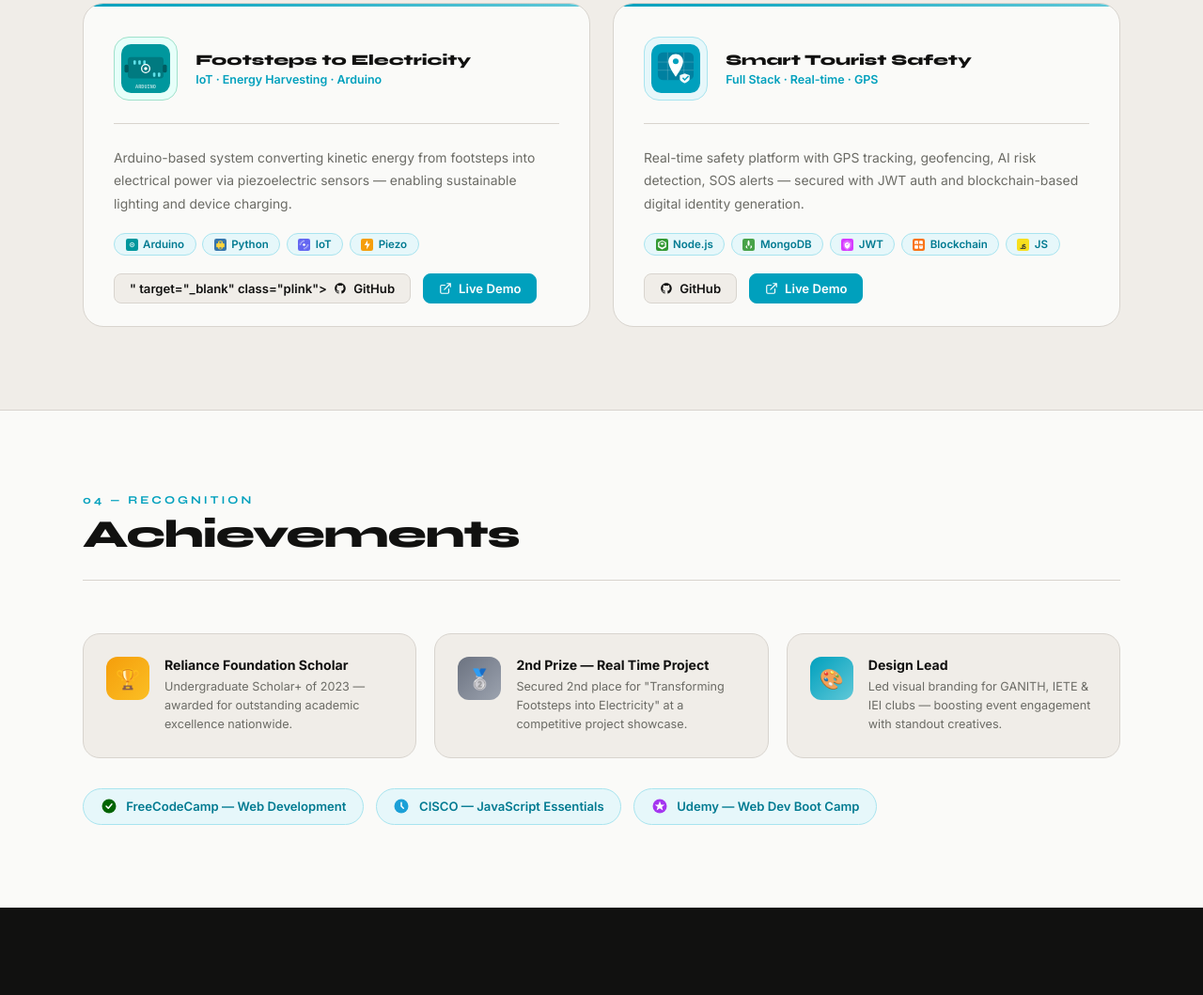
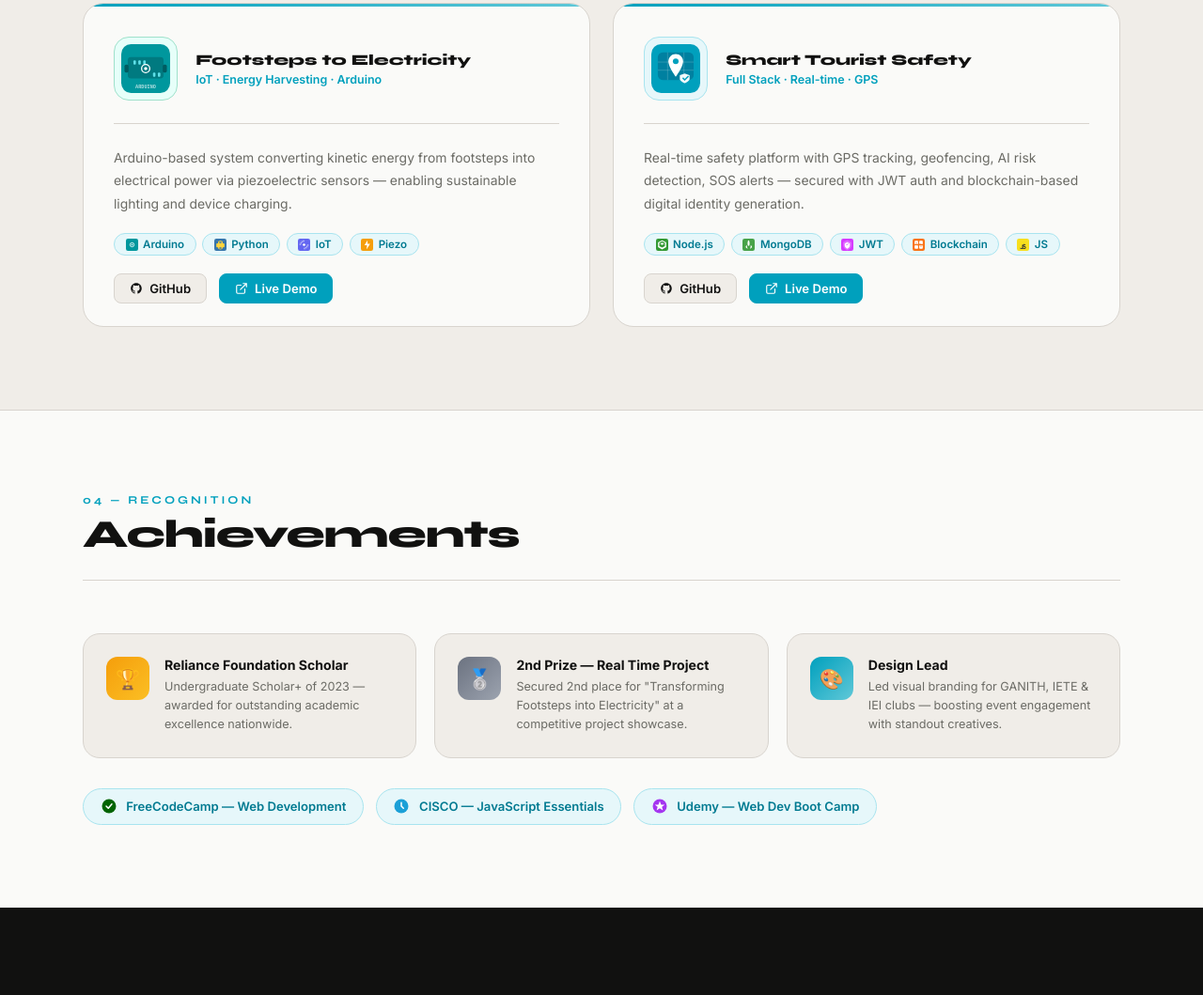
Before and after one commit to rohinimuppala18/rohinim-portfolio, a plain HTML site: page index.html in a window 1280 px wide. Shown: the part 2304-3363 px from the top of the page at 94% size. Drawn offline with Linux system fonts and the light colour scheme.

Commit message:
Update index.html

```diff
--- a/index.html
+++ b/index.html
@@ -557,7 +557,7 @@ footer span{color:#60C8D8;}
             </span>
           </div>
           <div class="proj-links">
-            <a href="https://github.com/rohinimuppala18/Foot-step-Power-Generation-System" target="_blank" class="plink">" target="_blank" class="plink">
+            <a href="https://github.com/rohinimuppala18/Foot-step-Power-Generation-System" target="_blank" class="plink">
               <svg width="14" height="14" viewBox="0 0 24 24"><path fill="currentColor" d="M12 2C6.5 2 2 6.5 2 12c0 4.4 2.9 8.2 6.8 9.5.5.1.7-.2.7-.5v-1.7c-2.8.6-3.4-1.3-3.4-1.3-.5-1.1-1.1-1.4-1.1-1.4-.9-.6.1-.6.1-.6 1 .1 1.5 1 1.5 1 .9 1.5 2.3 1.1 2.9.8.1-.6.3-1.1.6-1.3-2.2-.3-4.6-1.1-4.6-5 0-1.1.4-2 1-2.7-.1-.3-.4-1.3.1-2.6 0 0 .8-.3 2.8 1 .8-.2 1.7-.3 2.5-.3s1.7.1 2.5.3c2-1.3 2.8-1 2.8-1 .5 1.3.2 2.3.1 2.6.6.7 1 1.6 1 2.7 0 3.8-2.3 4.7-4.6 5 .4.3.7.9.7 1.9V21c0 .3.2.6.7.5 4-1.3 6.8-5.1 6.8-9.5C22 6.5 17.5 2 12 2z"/></svg>
               GitHub
             </a>
```
